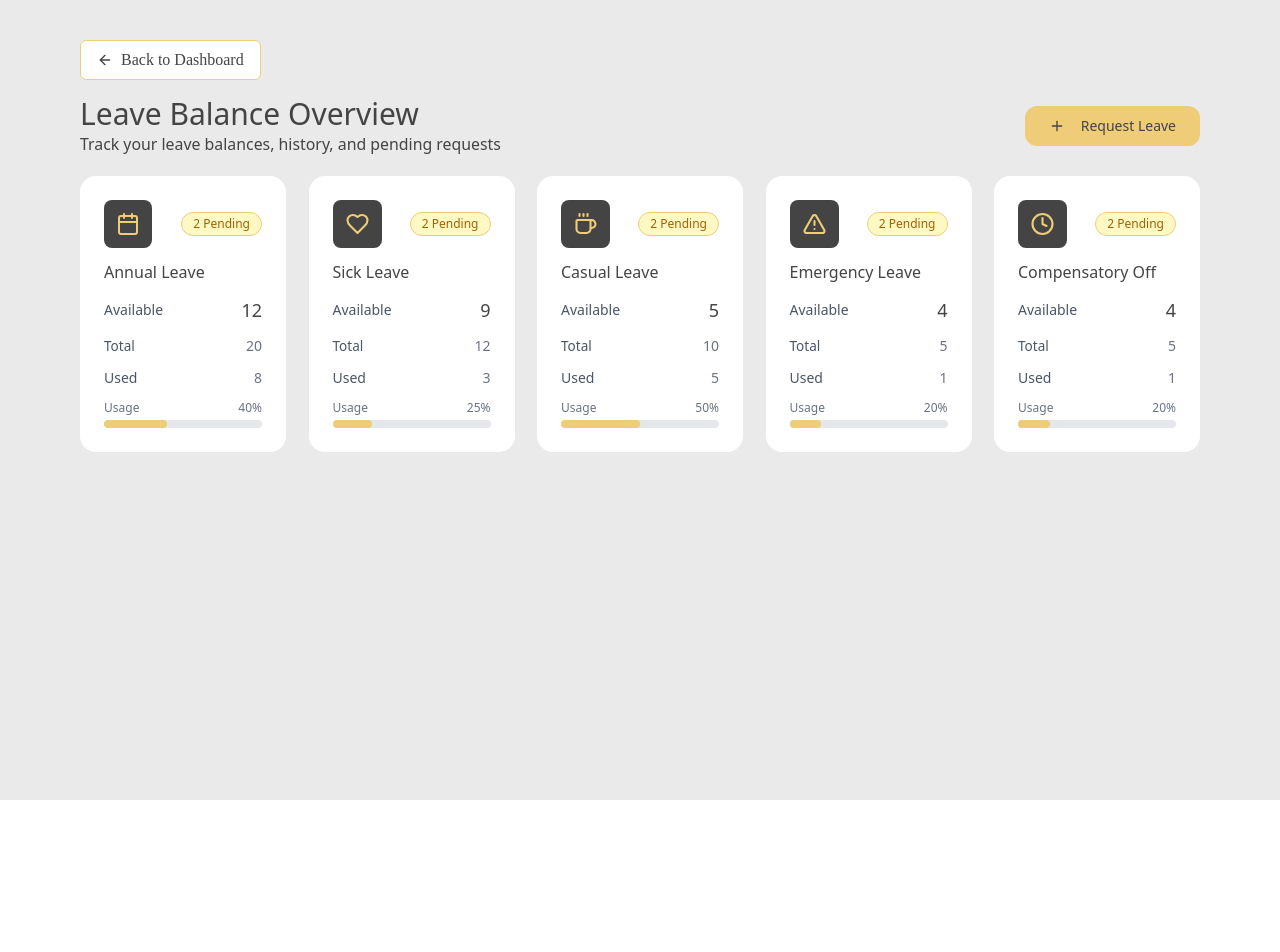
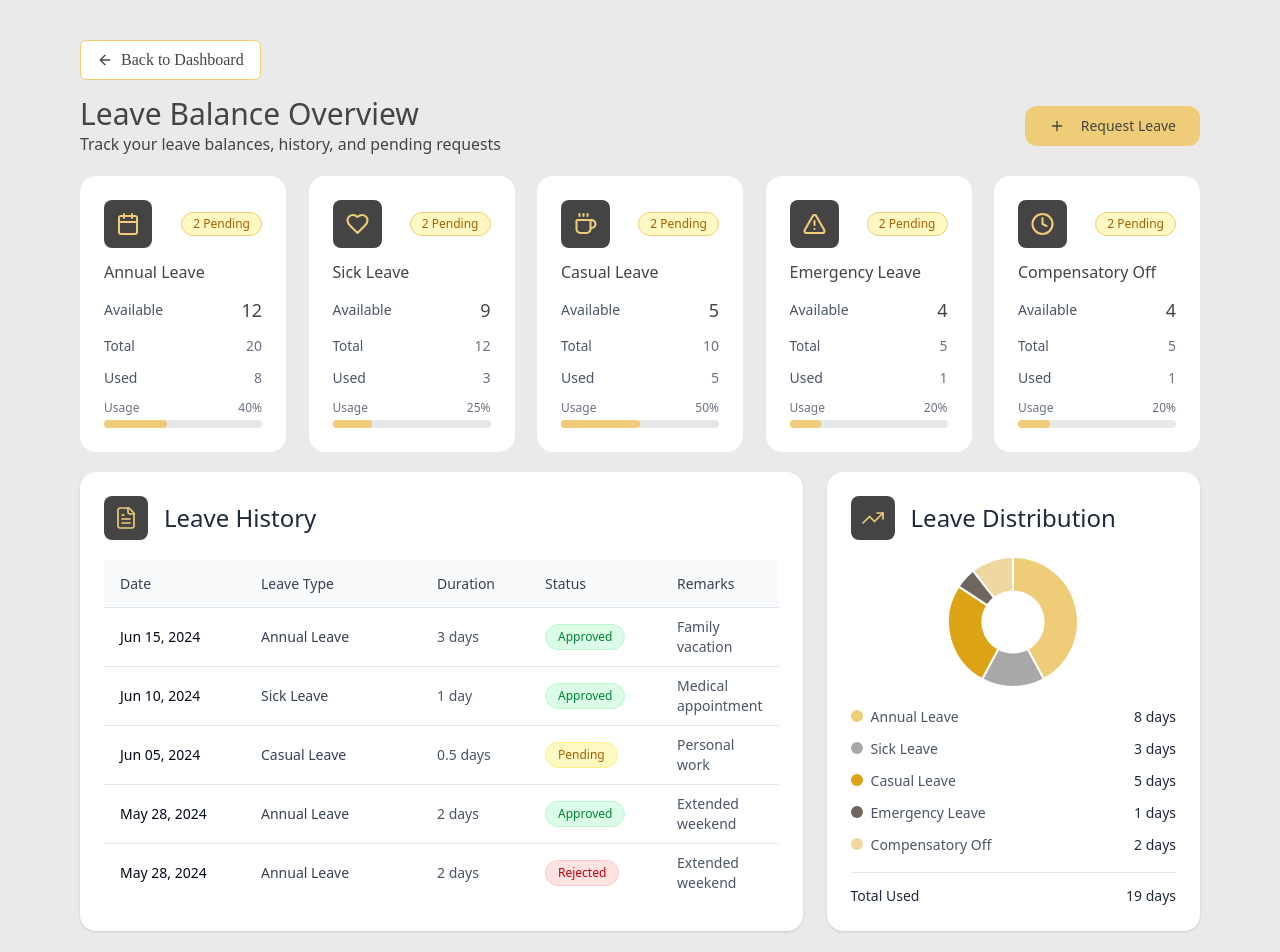
Before and after one commit to OjasvDixit-Ibotix/Infinia_Dental_Frontend, a React (Vite) app: page /leave-balance in a window 1280 px wide. Shown: the top 952 px of the page. Before the commit the page ends 800 px from the top, so only its background shows below. Built offline with nearby package versions, Linux system fonts and the light colour scheme.

Commit message:
leave history and leave distributions section done

```diff
--- a/package.json
+++ b/package.json
@@ -15,12 +15,14 @@
     "@tailwindcss/vite": "^4.1.11",
     "axios": "^1.11.0",
     "bootstrap": "^5.3.7",
+    "chart.js": "^4.5.0",
     "crypto-js": "^4.2.0",
     "dayjs": "^1.11.13",
     "js-cookie": "^3.0.5",
     "lucide-react": "^0.525.0",
     "react": "^19.1.0",
     "react-calendar": "^6.0.0",
+    "react-chartjs-2": "^5.3.0",
     "react-dom": "^19.1.0",
     "react-hook-form": "^7.60.0",
     "react-redux": "^9.2.0",
--- a/src/Pages/Employee/EmpLeaveBalancePage.jsx
+++ b/src/Pages/Employee/EmpLeaveBalancePage.jsx
@@ -1,12 +1,20 @@
 import React from 'react'
 import EmpLeaveBalanceHeader from '../../components/EmployeeComponents/EmpLeaveBalanceComp/EmpLeaveBalanceHeader'
 import LeaveTypeCards from '../../components/EmployeeComponents/EmpLeaveBalanceComp/LeaveTypeCards'
+import LeavehistorySection from '../../components/EmployeeComponents/RequestLeaveComp/LeavehistorySection'
+import LeaveDistributionSection from '../../components/EmployeeComponents/RequestLeaveComp/LeaveDistributionSection'
 
 const EmpLeaveBalancePage = () => {
   return (
    <>
+
    <EmpLeaveBalanceHeader/>
    <LeaveTypeCards/>
+   <div className="flex gap-6 flex-row mt-5">
+   <LeavehistorySection/>
+
+   <LeaveDistributionSection/>
+   </div>
    </>
   )
 }
--- /dev/null
+++ b/src/assets/svgs/EmpLeaveBalance/LeaveDistriIcon.jsx
@@ -0,0 +1,12 @@
+import React from 'react'
+
+const LeaveDistriIcon = () => {
+  return (
+    <svg xmlns="http://www.w3.org/2000/svg" width="24" height="24" viewBox="0 0 24 24" fill="none">
+  <path d="M22 7L13.5 15.5L8.5 10.5L2 17" stroke="#EFCD78" stroke-width="1.66667" stroke-linecap="round" stroke-linejoin="round"/>
+  <path d="M16 7H22V13" stroke="#EFCD78" stroke-width="1.66667" stroke-linecap="round" stroke-linejoin="round"/>
+</svg>
+  )
+}
+
+export default LeaveDistriIcon
--- /dev/null
+++ b/src/assets/svgs/EmpRequestLeave/LeaveHistoryIcon.jsx
@@ -0,0 +1,15 @@
+import React from 'react'
+
+const LeaveHistoryIcon = () => {
+  return (
+   <svg xmlns="http://www.w3.org/2000/svg" width="24" height="24" viewBox="0 0 24 24" fill="none">
+  <path d="M15 2H6C5.46957 2 4.96086 2.21071 4.58579 2.58579C4.21071 2.96086 4 3.46957 4 4V20C4 20.5304 4.21071 21.0391 4.58579 21.4142C4.96086 21.7893 5.46957 22 6 22H18C18.5304 22 19.0391 21.7893 19.4142 21.4142C19.7893 21.0391 20 20.5304 20 20V7L15 2Z" stroke="#EFCD78" stroke-width="1.66667" stroke-linecap="round" stroke-linejoin="round"/>
+  <path d="M14 2V6C14 6.53043 14.2107 7.03914 14.5858 7.41421C14.9609 7.78929 15.4696 8 16 8H20" stroke="#EFCD78" stroke-width="1.66667" stroke-linecap="round" stroke-linejoin="round"/>
+  <path d="M10 9H8" stroke="#EFCD78" stroke-width="1.66667" stroke-linecap="round" stroke-linejoin="round"/>
+  <path d="M16 13H8" stroke="#EFCD78" stroke-width="1.66667" stroke-linecap="round" stroke-linejoin="round"/>
+  <path d="M16 17H8" stroke="#EFCD78" stroke-width="1.66667" stroke-linecap="round" stroke-linejoin="round"/>
+</svg>
+  )
+}
+
+export default LeaveHistoryIcon
--- /dev/null
+++ b/src/components/EmployeeComponents/RequestLeaveComp/LeaveDistributionSection.jsx
@@ -0,0 +1,115 @@
+import React from 'react'; // 1. Removed duplicate React import
+import { Doughnut } from 'react-chartjs-2';
+import { Chart as ChartJS, ArcElement, Tooltip, Legend } from 'chart.js';
+import LeaveDistriIcon from '../../../assets/svgs/EmpLeaveBalance/LeaveDistriIcon';
+
+// It's necessary to register the components you want to use
+ChartJS.register(ArcElement, Tooltip, Legend);
+
+// Chart data remains the same
+const data = {
+  labels: [
+    'Annual Leave',
+    'Sick Leave',
+    'Casual Leave',
+    'Emergency Leave',
+    'Compensatory Off'
+  ],
+  datasets: [
+    {
+      label: 'Days Used',
+      data: [8, 3, 5, 1, 2],
+      backgroundColor: [
+        '#efcd78',
+        '#a8a8a8',
+        '#dca314',
+        '#6f675f',
+        '#efd8a0',
+      ],
+      borderColor: '#ffffff',
+    },
+  ],
+};
+
+const options = {
+  responsive: true,
+  maintainAspectRatio: false,
+  cutout: '47%',
+  plugins: {
+    legend: {
+      display: false,
+    },
+    tooltip: {
+      enabled: true,
+    },
+  },
+};
+
+function LeaveDistributionChart() {
+  return (
+    <div className="flex justify-center items-center h-33 w-33">
+      <Doughnut data={data} options={options} />
+    </div>
+  );
+}
+
+const LeaveDistributionSection = () => {
+  // 4. (Improvement) Calculate the total dynamically
+  const totalDays = data.datasets[0].data.reduce((sum, current) => sum + current, 0);
+
+  return (
+    // 2. Replaced all 'class' attributes with 'className'
+    <div className="flex flex-col gap-4 w-full max-w-sm self-stretch bg-white p-6 rounded-2xl shadow-sm">
+      <div className="flex items-center gap-4 self-stretch">
+        <div className="h-[44px] w-[44px] flex-shrink-0 flex items-center justify-center bg-[#444444] p-2.5 rounded-lg">
+          <div className="w-6 h-6"><LeaveDistriIcon/></div>
+        </div>
+        <span className="font-normal text-2xl leading-6 text-gray-800">Leave Distribution</span>
+      </div>
+
+      <div className="flex flex-col gap-4 self-stretch">
+        <div className="w-full flex justify-center">
+           <LeaveDistributionChart />
+        </div>
+
+        <div className="flex flex-col gap-2 self-stretch">
+
+          {data.labels.map((label, index) => (
+            <div key={label} className="flex justify-between items-center self-stretch">
+              <div className="flex items-center">
+                <div
+                  className="w-3 h-3 rounded-3xl"
+                  style={{ backgroundColor: data.datasets[0].backgroundColor[index] }}
+                ></div>
+                <div className="pl-2">
+                  <span className="font-normal text-sm text-gray-600">{label}</span>
+                </div>
+              </div>
+              <div>
+                <span className="font-normal text-sm text-gray-800">
+                  {data.datasets[0].data[index]} days
+                </span>
+              </div>
+            </div>
+          ))}
+
+          {/* Total Section */}
+          <div className="flex flex-col self-stretch pt-2.5 mt-2 border-t border-solid border-gray-200">
+            <div className="flex justify-between items-center self-stretch">
+              <div>
+                <span className="font-normal text-sm text-gray-800">Total Used</span>
+              </div>
+              <div>
+                <span className="font-normal text-sm  text-gray-800">
+                  {totalDays} days
+                </span>
+              </div>
+            </div>
+          </div>
+        </div>
+      </div>
+    </div>
+  );
+}
+
+export default LeaveDistributionSection;
--- /dev/null
+++ b/src/components/EmployeeComponents/RequestLeaveComp/LeavehistorySection.jsx
@@ -0,0 +1,64 @@
+import React from 'react';
+import LeaveHistoryIcon from '../../../assets/svgs/EmpRequestLeave/LeaveHistoryIcon';
+
+
+const leaveHistoryData = [
+  { id: 1, date: "Jun 15, 2024", leaveType: "Annual Leave", duration: "3 days", status: "Approved", remarks: "Family vacation" },
+  { id: 2, date: "Jun 10, 2024", leaveType: "Sick Leave", duration: "1 day", status: "Approved", remarks: "Medical appointment" },
+  { id: 3, date: "Jun 05, 2024", leaveType: "Casual Leave", duration: "0.5 days", status: "Pending", remarks: "Personal work" },
+  { id: 4, date: "May 28, 2024", leaveType: "Annual Leave", duration: "2 days", status: "Approved", remarks: "Extended weekend" },
+  { id: 4, date: "May 28, 2024", leaveType: "Annual Leave", duration: "2 days", status: "Rejected", remarks: "Extended weekend" },
+
+];
+
+
+const statusStyles = {
+  Approved: 'bg-green-100 text-green-700 border-green-200',
+  Pending: 'bg-yellow-100 text-yellow-700 border-yellow-200',
+  Rejected: 'bg-red-100 text-red-700 border-red-200',
+};
+
+
+function LeaveHistorySection() {
+  return (
+    <div className="flex flex-col  gap-5 self-stretch w-full  bg-white p-6 rounded-2xl shadow-sm">
+      <div className="flex items-center gap-4">
+        <div className="flex justify-center bg-[#444444] p-2.5 rounded-lg">
+          <div className="w-6 h-6">
+            <LeaveHistoryIcon/>
+          </div>
+        </div>
+        <span className="font-normal text-2xl text-gray-800">Leave History</span>
+      </div>
+
+      <div className="flex flex-col self-stretch rounded-lg ">
+        <div className="flex justify-center self-stretch h-12 bg-gray-50 border-b border-slate-200">
+          <div className="w-[141px] flex items-center px-4"><span className="font-normal text-sm text-gray-700">Date</span></div>
+          <div className="w-[176px] flex items-center px-4"><span className="font-normal text-sm text-gray-700">Leave Type</span></div>
+          <div className="w-[108px] flex items-center px-4"><span className="font-normal text-sm text-gray-700">Duration</span></div>
+          <div className="w-[132px] flex items-center px-4"><span className="font-normal text-sm text-gray-700">Status</span></div>
+          <div className="flex-1 flex items-center px-4"><span className="font-normal text-sm text-gray-700">Remarks</span></div>
+        </div>
+
+        <div>
+          {leaveHistoryData.map((leave,index) => (
+
+            <div key={leave.id} className="flex justify-center self-stretch h-auto min-h-[55px] border-b border-slate-200 last:border-b-0">
+              <div className="w-[141px] flex items-center px-4 py-2"><span className="font-normal text-sm text-[#020817]">{leave.date}</span></div>
+              <div className="w-[176px] flex items-center px-4 py-2"><span className="font-normal text-sm text-gray-700">{leave.leaveType}</span></div>
+              <div className="w-[108px] flex items-center px-4 py-2"><span className="font-normal text-sm text-gray-600">{leave.duration}</span></div>
+              <div className="w-[132px] flex items-center p-4">
+                <div className={`flex items-center px-3 py-1 rounded-full border text-xs font-medium ${statusStyles[leave.status]}`}>
+                  {leave.status}
+                </div>
+              </div>
+              <div className="flex-1 flex items-center px-4 py-2"><span className="font-normal text-sm text-gray-600">{leave.remarks}</span></div>
+            </div>
+          ))}
+        </div>
+      </div>
+    </div>
+  );
+}
+
+export default LeaveHistorySection;
```
Also changed, not shown: 1 other file (tests, documents, lock files or other folders).
